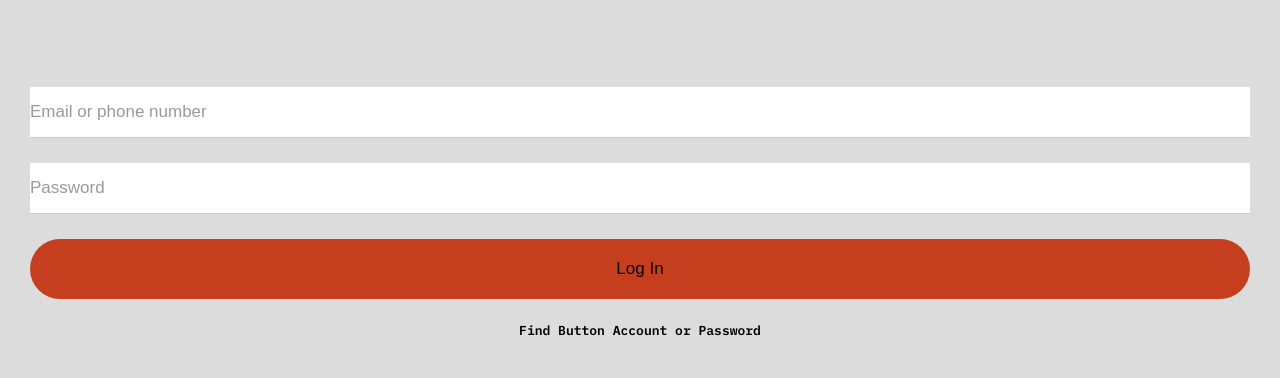
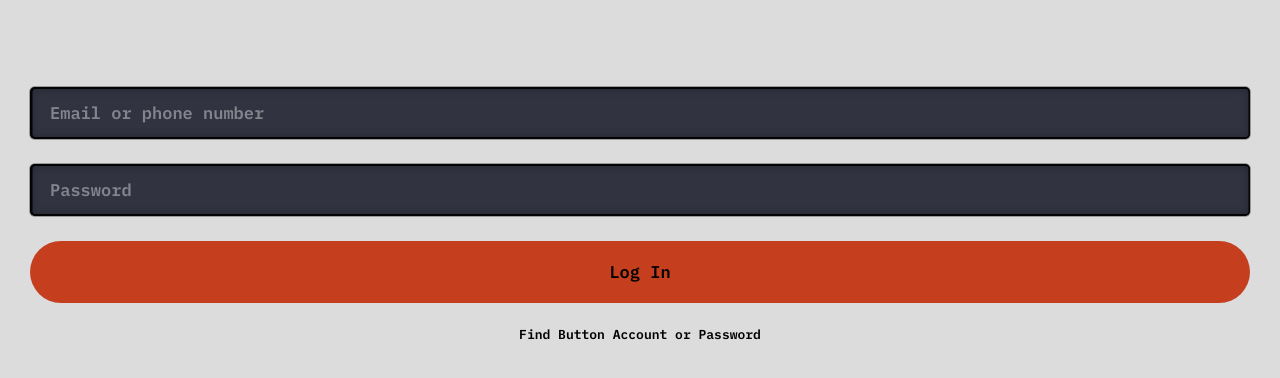
Before and after one commit to CallMeYul/yul-kokoa-clone, a plain HTML site: page index.html in a window 1280 px wide. Shown: the part 180-558 px from the top of the page. Drawn offline with Linux system fonts and the light colour scheme.

Commit message:
css: input, font styling

```diff
--- a/css/styles.css
+++ b/css/styles.css
@@ -2,10 +2,20 @@
 @import "reset.css";
 @import "status-bar.css";
 @import "variables.css";
+@font-face {
+  font-family: "IBMPlexSansKR-Regular";
+  src: url("https://cdn.jsdelivr.net/gh/projectnoonnu/noonfonts_20-07@1.0/IBMPlexSansKR-Regular.woff")
+    format("woff");
+  font-weight: normal;
+  font-style: normal;
+}
 
+*,
+body {
+  font-family: "IBM Plex Mono", "IBMPlexSansKR-Regular", monospace;
+}
 body {
   background-color: gainsboro;
-  font-family: "IBM Plex Mono", monospace;
 }
 
 .welcome-header {
@@ -31,18 +41,23 @@ body {
   margin: 0px 30px;
 }
 #login-form input {
-  padding: 15px 0px;
+  padding: 15px 20px;
   border: none;
   font-size: 17px;
   margin-bottom: 25px;
 }
 
 #login-form input:not([type="submit"]) {
-  border-bottom: 1px solid rgba(0, 0, 0, 0.2);
+  border-radius: 5px;
+  background-color: var(--charcoal);
   transition: border-color 0.3s ease-in-out;
+  box-shadow: 0px 0px 10px 1px rgba(0, 0, 0, 0.3) inset,
+    0.5px 0px 0px 2px rgba(0, 0, 0, 0.9) inset,
+    0px 0px 0px 1px rgba(0, 0, 0, 0.3);
+  color: var(--green);
 }
 #login-form input::placeholder {
-  color: rgba(0, 0, 0, 0.4);
+  color: rgba(255, 255, 255, 0.4);
 }
 #login-form input:focus {
   border-color: var(--charcoal);
--- a/css/variables.css
+++ b/css/variables.css
@@ -1,4 +1,6 @@
 :root {
-  --charcoal: #444e5d;
+  --charcoal: #313341;
+  --grey: #444e5d;
   --red: #c53f1e;
+  --green: rgb(116, 189, 167);
 }
```
